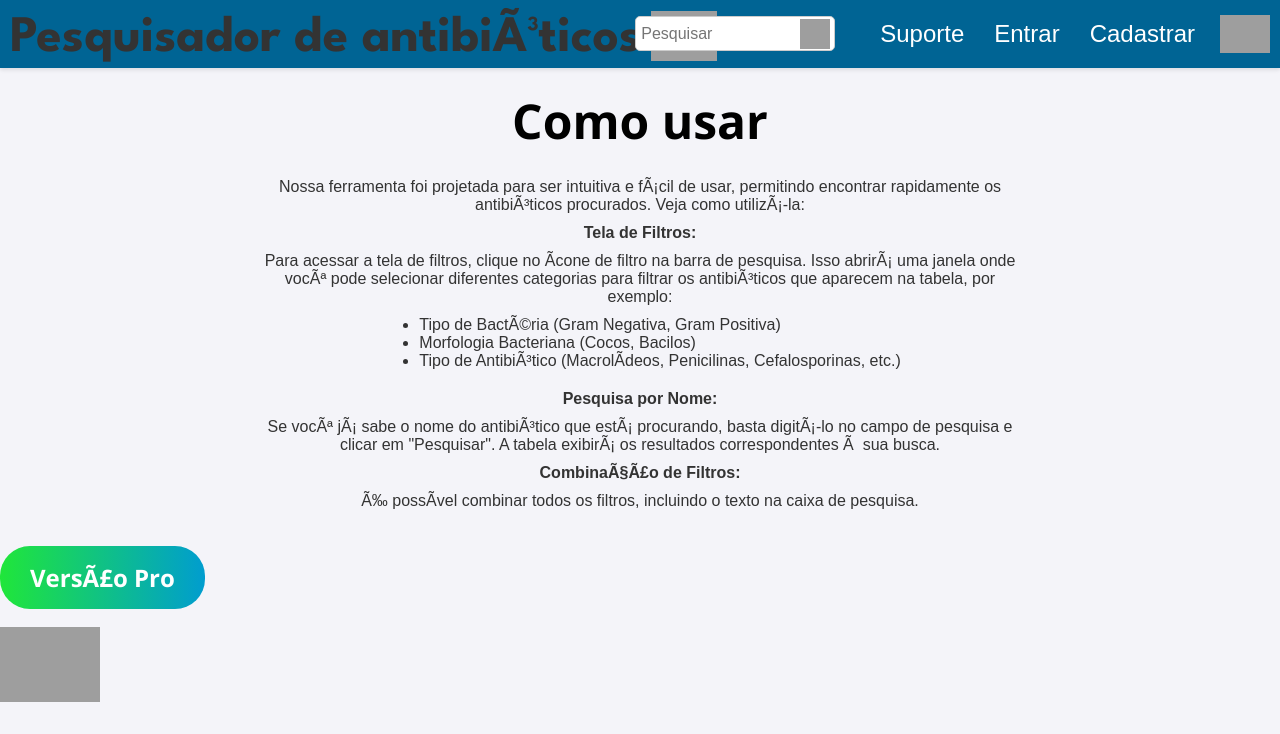
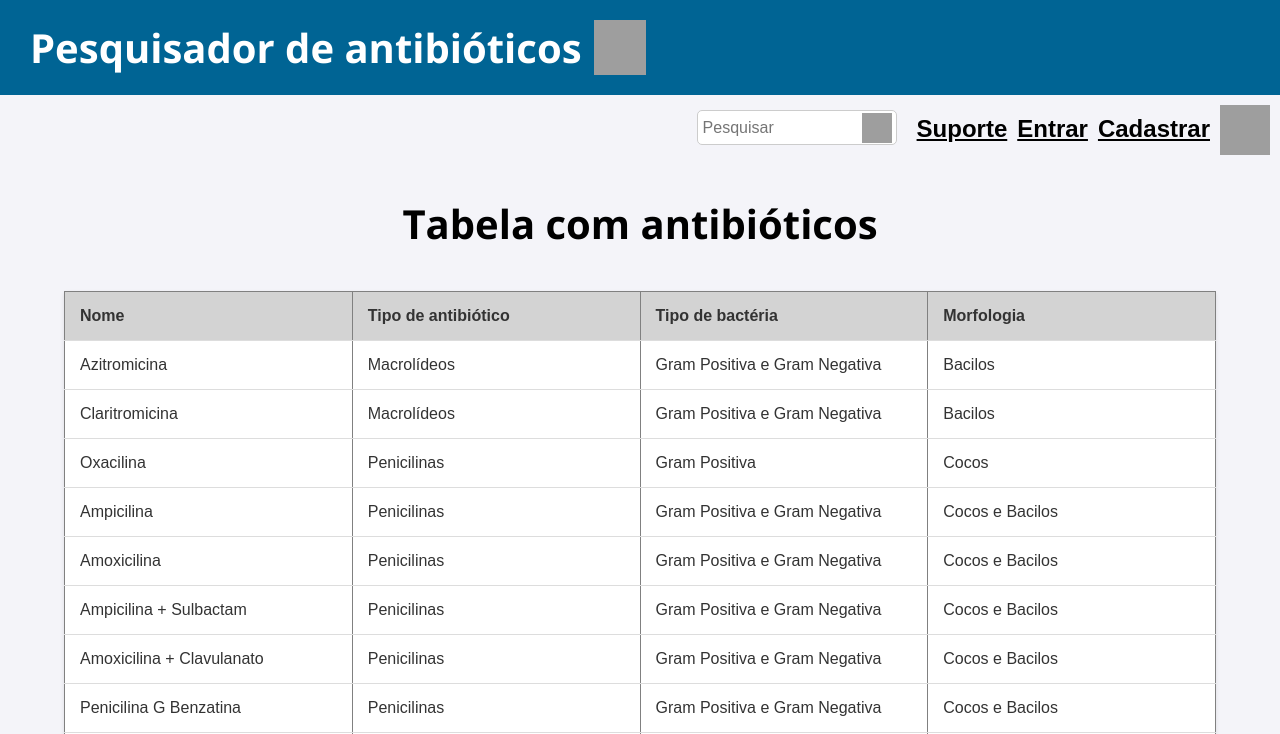
Before and after one commit to arthurbaccan/ATBSearch, a PHP site: page / in a window 1280 px wide. Shown: the top 734 px of the page. Run offline with PHP 8.4, Linux system fonts and the light colour scheme; grey boxes are pictures that could not be loaded.

Commit message:
Add files via upload

```diff
--- a/HTML/coisas.css
+++ b/HTML/coisas.css
@@ -21,7 +21,7 @@ body {
 
 .containerLadoaLado {
     display: flex; /* Define um contêiner flexível */
-    align-items: center; /* Alinha os itens verticalmente ao centro */
+    align-items: left;
     justify-content: flex-start;
 }
 
@@ -94,11 +94,7 @@ body {
     height: auto; /* Maintain aspect ratio */
 }
 
-.redimensionar-imagem-perfil {
-    width: 50px;
-    height: auto; /* Maintain aspect ratio */
-    padding-right: 10px;
-}
+
 
 .redimensionar-imagem-Windows {
     width: 100px;
@@ -156,10 +152,7 @@ body {
     text-decoration: underline;
 }
 
-.container-input {
-    position: relative; /* Estabelece um contexto de posicionamento */
-    display: inline-block; /* Faz o container ter largura apenas do tamanho do seu conteúdo */
-}
+
 
 .entrada-personalizada {
     width: 200px;
@@ -213,3 +206,58 @@ tr:hover {
 div.esquerda {
     text-align: left;
 }
+
+
+.barra-superior{
+    padding-left: 30px;
+    padding-top: 20px;
+    padding-bottom: 20px;
+    background-color: #006494;
+    color: white;
+    font-size: 40px;
+    display: flex; /* Define um contêiner flexível */
+    align-items: left;
+    justify-content: flex-start;
+    font-family: 'Open Sans', sans-serif;
+
+}
+
+.texto-titulo {
+    font-size: 80px;
+
+}
+
+.imagem-titulo {
+    width: 1.3em;
+    margin-top: 0px;
+    margin-left: 12px;
+}
+
+.itens{
+    display: flex;
+    align-items: right;
+    justify-content: flex-end;
+}
+
+.itens-texto {
+    margin-left: 10px;
+    text-decoration: black;
+}
+
+.itens-link {
+    color: black;
+}
+
+.itens-input {
+    position: relative; /* Estabelece um contexto de posicionamento */
+    display: inline-block; /* Faz o container ter largura apenas do tamanho do seu conteúdo */
+    margin-top: 15px;
+}
+
+.redimensionar-imagem-perfil {
+    width: 50px;
+    height: 50px; /* Maintain aspect ratio */
+    padding-right: 10px;
+    margin-top: 10px;
+    margin-left: 10px;
+}
--- a/HTML/index.html
+++ b/HTML/index.html
@@ -1,28 +1,23 @@
 <!DOCTYPE html>
-<html>
+<html lang="pt-BR">
 <head>
+    <meta charset="UTF-8">
+    <meta name="viewport" content="width=device-width, initial-scale=1.0">
     <link rel="stylesheet" href="coisas.css">
     <link href="https://fonts.googleapis.com/css2?family=League+Spartan:wght@400;700&display=swap" rel="stylesheet">
     <link href="https://fonts.googleapis.com/css2?family=Open+Sans:wght@700&display=swap" rel="stylesheet">
     <title>Pesquisador de Antibióticos</title>
 </head>
-
 <body>
 
+    <!-- Barra superior com opções de contato, cadastro, login, pesquisa e filtro
+    <div class="navbar">
+        <div class="containerLadoaLado tituloPrincipal">
+            <div>Pesquisador de antibióticos</div>
+            <img class="resize-image-title" src="../Imagens/lupa-com-antibiotico-titulo.png" alt="Título">
+        </div>
 
-    <!-- Barra superior com opções de contato, cadastro, login, pesquisa e filtro -->
-    <div class="navbar">
-
-        <div class="containerLadoaLado tituloPrincipal" style="position: absolute; left: 0; margin-top: 10px;">
-            <div>
-                Pesquisador de antibióticos
-            </div>
-            <div>
-                <img class="resize-image-title" src="../Imagens/lupa-com-antibiotico-titulo.png">
-            </div>
-        </div>
-        <!-- Campo de entrada para pesquisa -->
-
+        Campo de entrada para pesquisa
         <div class="alinhamento-horizontal">
             <form>
                 <div class="container-input">
@@ -32,24 +27,14 @@
             </form>
         </div>
 
-
-
-        <!-- Link para contato -->
+        Links para suporte, login e cadastro
         <div><h2><a href="contato.html">Suporte</a></h2></div>
-        <!-- Link para cadastro -->
         <div><h2><a href="login.html">Entrar</a></h2></div>
-        <!-- Link para login -->
         <div><h2><a href="cadastro.html">Cadastrar</a></h2></div>
-		<img class="redimensionar-imagem-perfil" src="../Imagens/visitante.png">
+        <img class="redimensionar-imagem-perfil" src="../Imagens/visitante.png" alt="Perfil">
     </div>
 
 
-
-        <!--<div class="divVideo">
-            <iframe width="100%" height="100%" src="https://www.youtube.com/embed/97exk0EVZzc?si=IL0LyMI_iTSbgiSF" title="YouTube video player" frameborder="0" allow="accelerometer; autoplay; clipboard-write; encrypted-media; gyroscope; picture-in-picture; web-share" referrerpolicy="strict-origin-when-cross-origin" allowfullscreen></iframe>
-        </div>-->
-
-    </div>
 
     <h1 class="titulo-inicial">Como usar</h1>
     <p class="texto-explicativo">
@@ -57,6 +42,7 @@
         <b>Tela de Filtros:</b>
         Para acessar a tela de filtros, clique no ícone de filtro na barra de pesquisa. Isso abrirá uma janela onde você pode selecionar diferentes categorias para filtrar os antibióticos que aparecem na tabela, por exemplo:
     </p>
+
     <div class="center-list">
         <ul>
             <li>Tipo de Bactéria (Gram Negativa, Gram Positiva)</li>
@@ -64,6 +50,7 @@
             <li>Tipo de Antibiótico (Macrolídeos, Penicilinas, Cefalosporinas, etc.)</li>
         </ul>
     </div>
+
     <p class="texto-explicativo">
         <b>Pesquisa por Nome:</b>
         Se você já sabe o nome do antibiótico que está procurando, basta digitá-lo no campo de pesquisa e clicar em "Pesquisar". A tabela exibirá os resultados correspondentes à sua busca.
@@ -71,16 +58,32 @@
         É possível combinar todos os filtros, incluindo o texto na caixa de pesquisa.
     </p>
 
-    <br>
-
-	<br>
     <div class="centralizador">
         <button class="botao-arredondado">Versão Pro</button>
     </div>
-	<br>
 
-	<div style="text-align: left; margin-bottom: 0px;">
-		<img style="display: inline-block;" src="../Imagens/Windows.png" class="redimensionar-imagem-Windows">
+    <div class="esquerda">
+        <img src="../Imagens/Windows.png" class="redimensionar-imagem-Windows" alt="Windows">
+    </div>-->
+
+    <div class="barra-superior">
+        Pesquisador de antibióticos
+        <img class="imagem-titulo" src="../Imagens/lupa-com-antibiotico-titulo.png" alt="Título">
+    </div>
+
+    <div class="itens">
+    <form>
+        <div class="itens-input">
+            <input class="entrada-personalizada" type="text" name="pesquisar" placeholder="Pesquisar">
+            <img src="../Imagens/filtro.png" alt="Filtro" class="icone-input">
+        </div>
+    </form>
+
+    <!--Links para suporte, login e cadastro-->
+    <div class="itens-texto"><h2><a class="itens-link" href="contato.html">Suporte</a></h2></div>
+    <div class="itens-texto"><h2><a class="itens-link" href="login.html">Entrar</a></h2></div>
+    <div class="itens-texto"><h2><a class="itens-link" href="cadastro.html">Cadastrar</a></h2></div>
+    <img class="redimensionar-imagem-perfil" src="../Imagens/visitante.png" alt="Perfil">
     </div>
 
     <h2 class="titulo-tabela">Tabela com antibióticos</h2>
```
Lines whose indentation alone changed are shown as unchanged.
